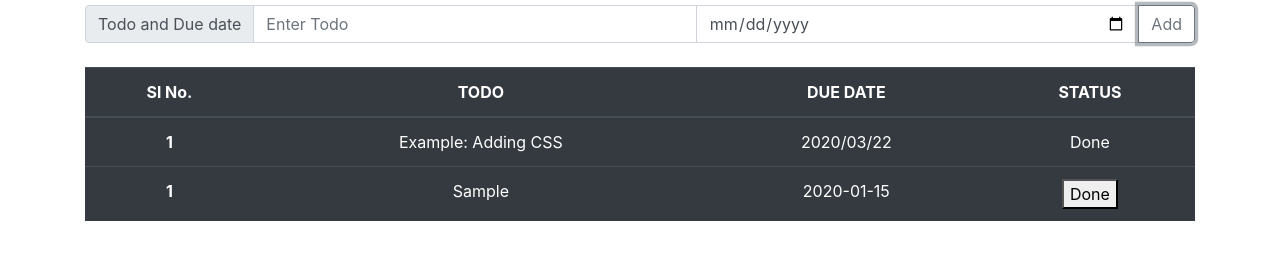
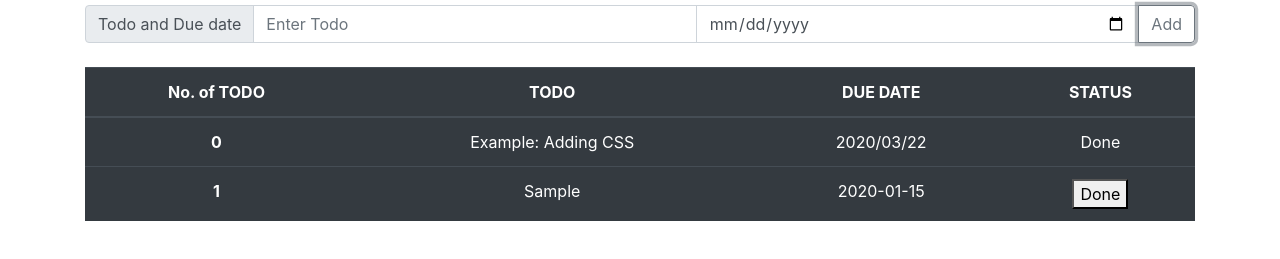
Before and after one commit to I-rk1413/todoList, a plain HTML site: page index.html in a window 1280 px wide. Both pictures are taken after typing "Sample", "2020-01-15" into the empty fields and a click on the button "Add". Shown: the part 51-310 px from the top of the page. Drawn offline with nearby package versions, Linux system fonts and the light colour scheme.

Commit message:
Adding an alert

```diff
--- a/index.html
+++ b/index.html
@@ -27,7 +27,7 @@
 		<thead>
 		  <tr>
 
-			<th scope="col">Sl No.</th>
+			<th scope="col">No. of TODO</th>
 			<th scope="col">TODO</th>
 			<th scope="col">DUE DATE</th>
 			<th scope="col">STATUS</th>
@@ -35,7 +35,7 @@
 		</thead>
 		<tbody>
 		  <tr>
-			<th scope="row">1</th>
+			<th scope="row">0</th>
 			<td>Example: Adding CSS</td>
 			<td>2020/03/22</td>
 			<td>Done</td>
--- a/script.js
+++ b/script.js
@@ -1,11 +1,10 @@
-//Taking all the required variables and constants
+//Taking all the required letiables and constants
 
-var button = document.getElementsByClassName("Add")[0];
-var input = document.getElementById("userinput");
-const table=document.querySelector('table');
+let button = document.getElementsByClassName("Add")[0];
+let input = document.getElementById("userinput");
 const tbody=document.querySelector('tbody');
-var Del=document.getElementsByClassName('delete')[0];
-var dateInput=document.getElementById("dateInput");
+let dateInput=document.getElementById("dateInput");
+let count=0;
 
 
 
@@ -25,14 +24,21 @@ function checkLength(item) {
 //Function to create a new todo item
 
 function createListElement() {
-
-	var tr = document.createElement("tr");
-	 tr.innerHTML=`<th>1</th><td>${input.value}</td><td>${dateInput.value}</td><td><button>Done</button></td>`;
+	count+=1;
+	let tr = document.createElement("tr");
+	 tr.innerHTML=`<th>${count}</th><td>${input.value}</td><td>${dateInput.value}</td><td><button>Done</button></td>`;
 	tbody.appendChild(tr);
 	input.value = "";
 	dateInput.value='';
 
 }
+
+
+
+
+
+
+
 
 //Adding the functionality of adding list item on click
 
@@ -42,12 +48,10 @@ function addListAfterClick() {
 	if (inputLengthCheck && dateInputLengthCheck) {
 		createListElement();
 	}
+	else{
+		alert('Enter todo and due date')
+	}
 }
-
-
-
-
-
 
 //Adding the event listeners of adding list item on click
 
```
